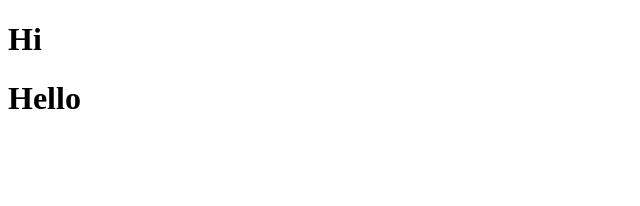
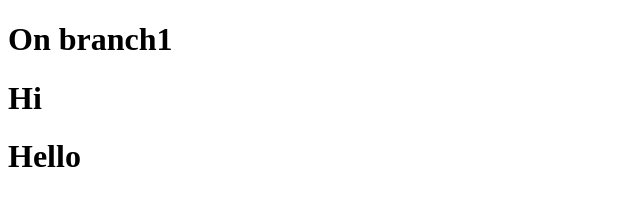
Before and after one commit to Abhiram12072003/practice, a plain HTML site: page index.html in a window 1280 px wide. Shown: the whole page, without its empty margins (0-640 px from the left). Drawn offline with Linux system fonts and the light colour scheme.

Commit message:
On branch1 added h1 element

```diff
--- a/index.html
+++ b/index.html
@@ -7,6 +7,7 @@
     <title>Document</title>
 </head>
 <body>
+    <h1>On branch1</h1>
     <h1>Hi</h1>
     <h1>Hello</h1>
 </body>
```
